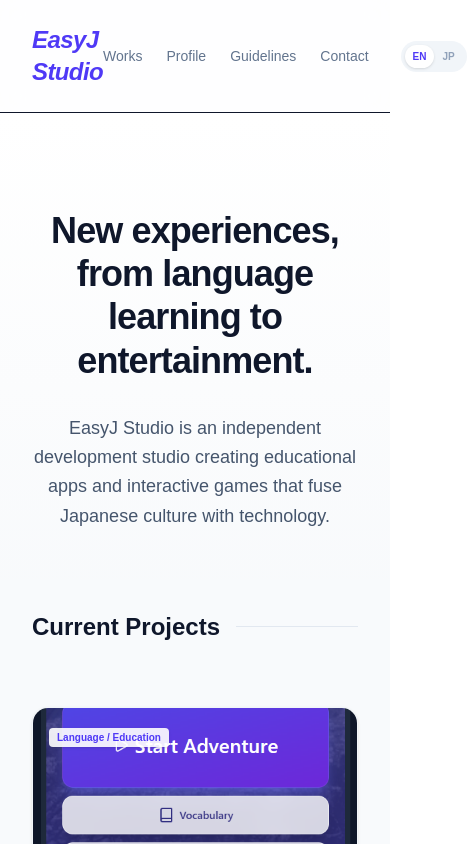
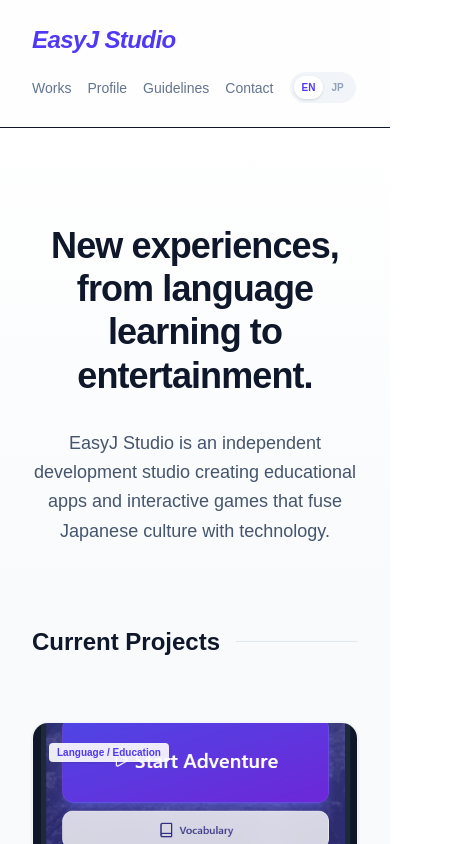
Before and after one commit to ejpasayama-bit/easyjstudio, a React (Vite) app: page / in a window 390 px wide. Shown: the top 844 px of the page, 467 px wide, since content can reach past the window. Built offline with nearby package versions, Linux system fonts and the light colour scheme; a web font is replaced by a local one.

Commit message:
Initial commit: EasyJ Studio Website with i18n

```diff
--- a/src/components/Header.jsx
+++ b/src/components/Header.jsx
@@ -5,19 +5,31 @@ const Header = () => {
   const { lang, toggleLang, t } = useLanguage();
   return (
     <header className="py-6 px-8 border-b bg-white/80 backdrop-blur-md sticky top-0 z-20">
-      <div className="max-w-6xl mx-auto flex justify-between items-center">
-        <Link to="/" className="text-2xl font-bold tracking-tight text-indigo-600 italic">EasyJ Studio</Link>
-        <div className="flex items-center gap-8">
-          <nav className="text-sm font-medium text-slate-500 flex gap-6">
-            <Link to="/" className="hover:text-indigo-600 transition-colors">{t.nav.works}</Link>
-            <Link to="/profile" className="hover:text-indigo-600 transition-colors">{t.nav.profile}</Link>
-            <Link to="/guidelines" className="hover:text-indigo-600 transition-colors">{t.nav.guidelines}</Link>
-            <Link to="/contact" className="hover:text-indigo-600 transition-colors">{t.nav.contact}</Link>
+      {/* flex-wrap と gap-y-4 を追加。スマホで幅が足りない時は自然に下へ折り返す */}
+      <div className="max-w-6xl mx-auto flex flex-wrap justify-between items-center gap-y-4">
+
+        {/* shrink-0 を追加し、ロゴが潰れるのを防ぐ */}
+        <Link to="/" className="text-2xl font-bold tracking-tight text-indigo-600 italic shrink-0">
+          EasyJ Studio
+        </Link>
+
+        {/* flex-wrap を追加。メニューとボタンがぶつからないようにする */}
+        <div className="flex flex-wrap items-center gap-4 md:gap-8">
+
+          <nav className="text-sm font-medium text-slate-500 flex flex-wrap gap-x-4 gap-y-2 md:gap-6">
+            {/* すべての Link に whitespace-nowrap を付けて「縦書き化」を防止 */}
+            <Link to="/" className="hover:text-indigo-600 transition-colors whitespace-nowrap">{t.nav.works}</Link>
+            <Link to="/profile" className="hover:text-indigo-600 transition-colors whitespace-nowrap">{t.nav.profile}</Link>
+            <Link to="/guidelines" className="hover:text-indigo-600 transition-colors whitespace-nowrap">{t.nav.guidelines}</Link>
+            <Link to="/contact" className="hover:text-indigo-600 transition-colors whitespace-nowrap">{t.nav.contact}</Link>
           </nav>
-          <div onClick={toggleLang} className="flex items-center bg-slate-100 rounded-full p-1 cursor-pointer">
+
+          {/* shrink-0 を付けて、ボタンが消えたり潰れたりしないようにする */}
+          <div onClick={toggleLang} className="flex items-center bg-slate-100 rounded-full p-1 cursor-pointer shrink-0">
             <span className={`px-2 py-1 text-[10px] font-bold rounded-full ${lang === 'en' ? 'bg-white shadow text-indigo-600' : 'text-slate-400'}`}>EN</span>
             <span className={`px-2 py-1 text-[10px] font-bold rounded-full ${lang === 'jp' ? 'bg-white shadow text-indigo-600' : 'text-slate-400'}`}>JP</span>
           </div>
+
         </div>
       </div>
     </header>
```
